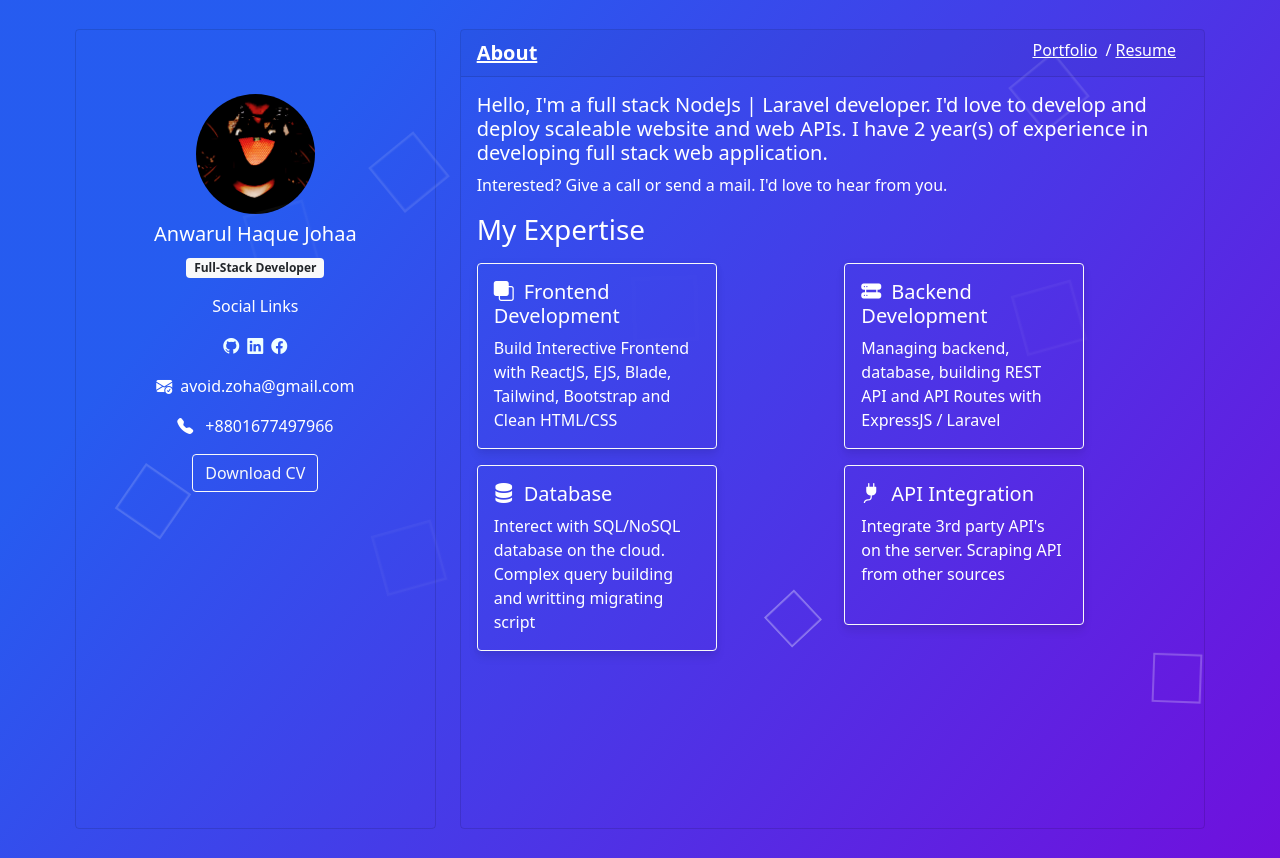
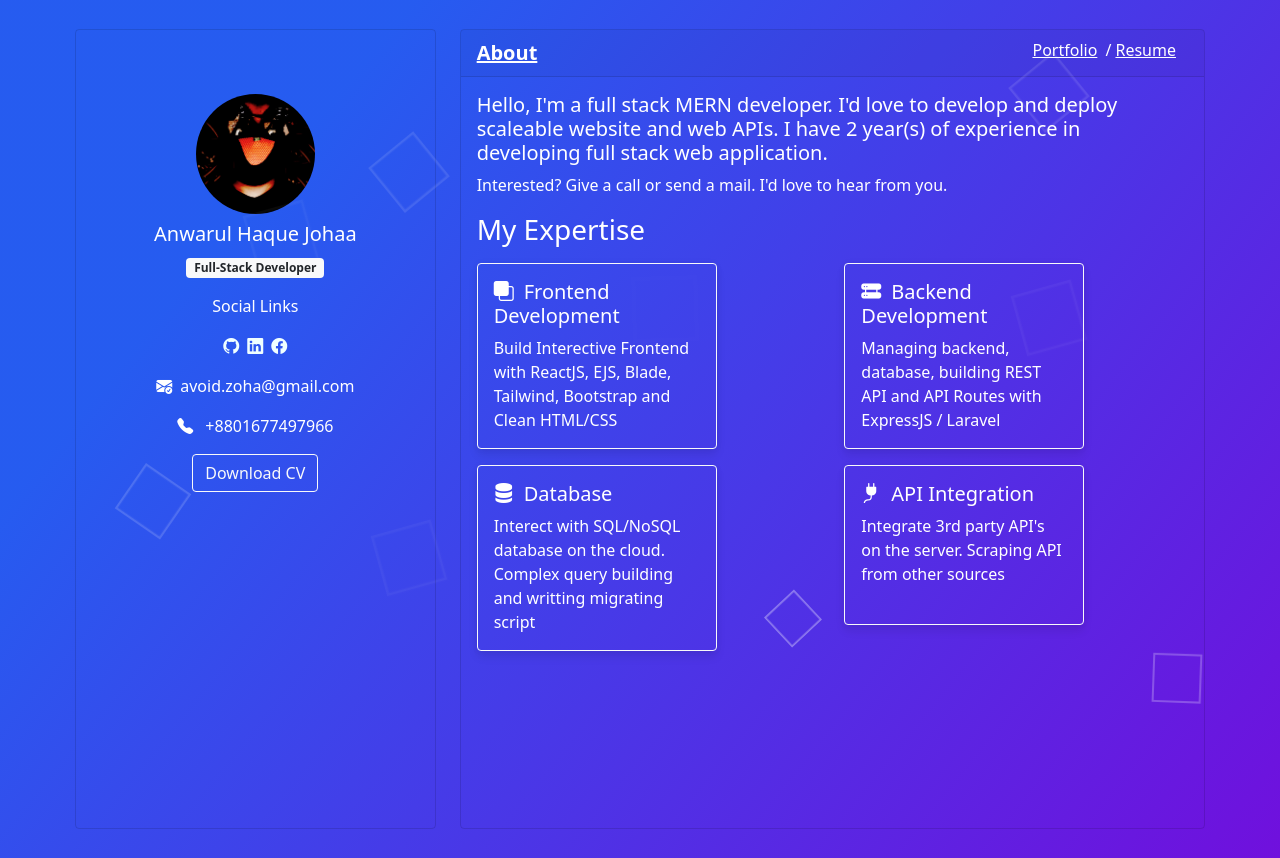
Before and after one commit to JohaaJnr/Developer-Portfolio-Template, a React (Create React App) app: page / in a window 1280 px wide. Built offline with nearby package versions, Linux system fonts and the light colour scheme.

Commit message:
Update Home.jsx

```diff
--- a/src/components/Home.jsx
+++ b/src/components/Home.jsx
@@ -15,7 +15,7 @@ const Home = () => {
                         </div>
                         <div class="card-body">
 
-                            <h5 class="card-title">Hello, I'm a full stack NodeJs | Laravel developer. I'd love to develop and deploy scaleable website and web APIs.
+                            <h5 class="card-title">Hello, I'm a full stack MERN developer. I'd love to develop and deploy scaleable website and web APIs.
                                 I have 2 year(s) of experience in developing full stack web application.</h5>
                                 <p className='card-text'>Interested? Give a call or send a mail. I'd love to hear from you.</p>
 
```
